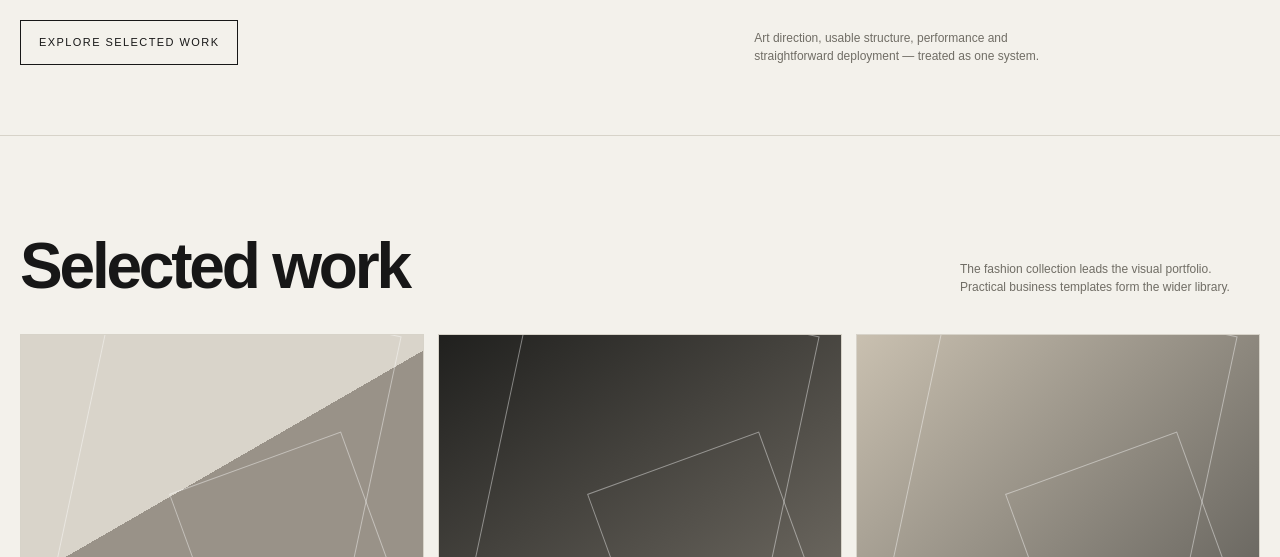
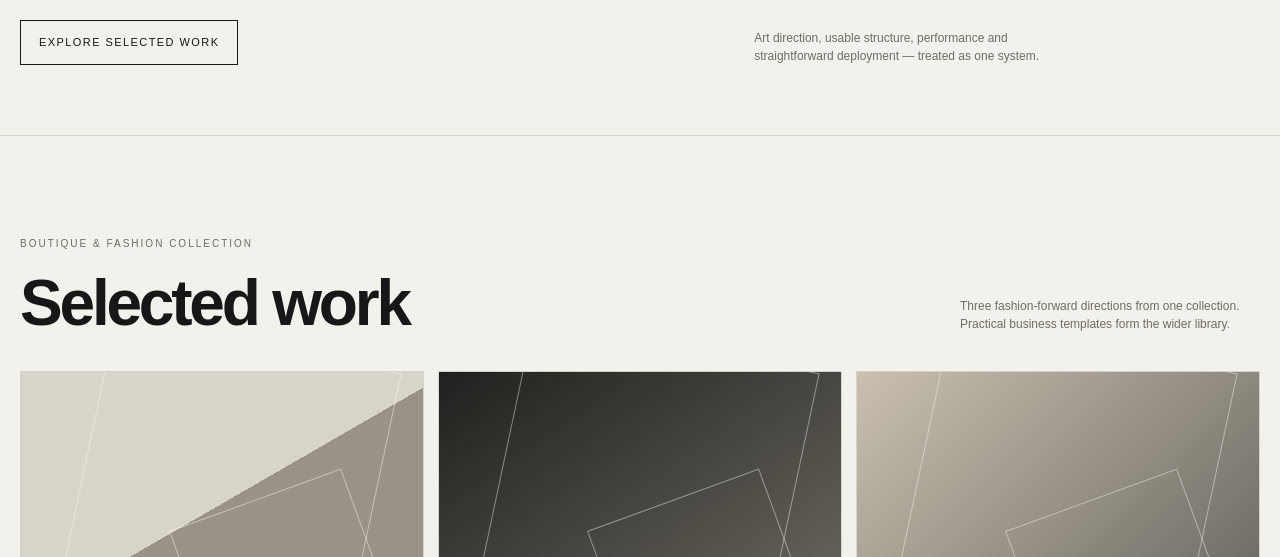
Before and after one commit to Senthan-X/Senthan-portfolio, a plain HTML site: page index.html in a window 1280 px wide. Shown: the part 543-1100 px from the top of the page. Drawn offline with Linux system fonts and the light colour scheme.

Commit message:
Add a "Boutique & Fashion collection" kicker above Selected Work so Maison/Atelier/ÉCLAT read as one grouped project

```diff
--- a/index.html
+++ b/index.html
@@ -26,7 +26,7 @@
 <header class="top" id="top"><div class="wrap nav"><a class="brand" href="#top">Senthan &amp; Co</a><nav class="links" aria-label="Primary"><a href="#work">Work</a><a href="#collection">Collection</a><a href="#studio">Studio</a><a href="#contact">Contact</a></nav><button class="theme" id="theme" type="button">Theme</button></div></header>
 <main>
 <section class="hero wrap reveal"><div><p class="eyebrow">Independent digital studio · HTML templates</p><h1>Websites built to look finished.</h1><div class="hero-bottom"><div><p>Purpose-built, responsive website templates for businesses and brands that need more than a placeholder.</p><a class="cta" href="#work">Explore selected work</a></div><div class="note">Art direction, usable structure, performance and straightforward deployment — treated as one system.</div></div></div></section>
-<section class="section" id="work"><div class="wrap"><div class="head"><h2 class="title">Selected work</h2><div class="note">The fashion collection leads the visual portfolio. Practical business templates form the wider library.</div></div><div class="feature-grid">
+<section class="section" id="work"><div class="wrap"><div class="head"><div><p class="eyebrow">Boutique &amp; Fashion collection</p><h2 class="title">Selected work</h2></div><div class="note">Three fashion-forward directions from one collection. Practical business templates form the wider library.</div></div><div class="feature-grid">
 <article class="card reveal"><div class="art maison" aria-hidden="true"></div><div class="label"><small>01 · Boutique &amp; Fashion</small><h3>Maison</h3><p>Editorial fashion commerce with a distinct magazine-led identity.</p></div></article>
 <article class="card reveal"><div class="art atelier" aria-hidden="true"></div><div class="label"><small>02 · Boutique &amp; Fashion</small><h3>Atelier</h3><p>A refined luxury direction built around product and studio imagery.</p></div></article>
 <article class="card reveal"><div class="art eclat" aria-hidden="true"></div><div class="label"><small>03 · Boutique &amp; Fashion</small><h3>ÉCLAT</h3><p>Contemporary fashion presentation with a catalogue-first approach.</p></div></article>
```
